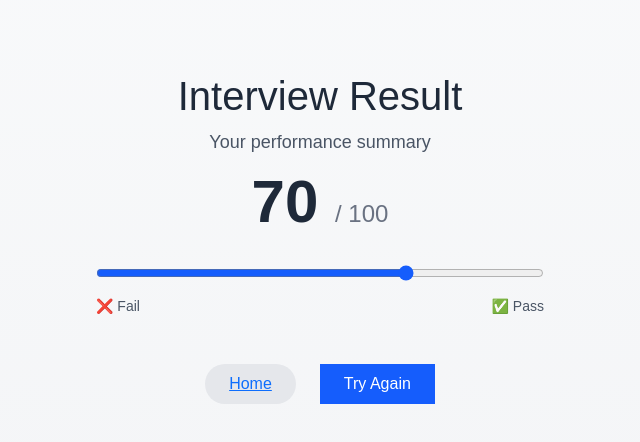
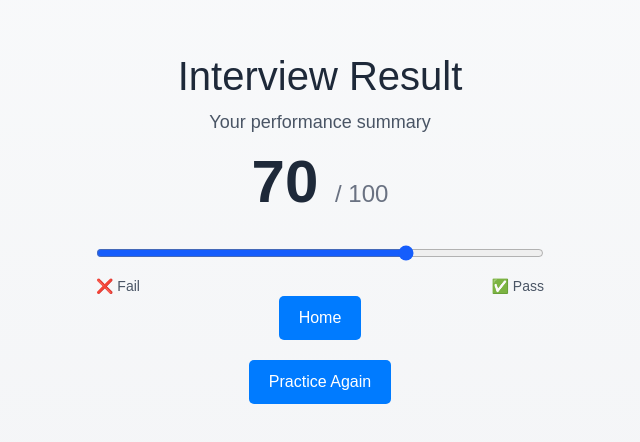
Before and after one commit to jktakeshi/Toky, a Next.js app: page /result in a window 1280 px wide. Shown: the part 162-604 px from the top of the page, without its empty margins (320-960 px from the left). Built offline with nearby package versions, Linux system fonts and the light colour scheme.

Commit message:
fixed result screen buttons

```diff
--- /dev/null
+++ b/src/app/result/page.module.css
@@ -0,0 +1,10 @@
+.button {
+  padding: 10px 20px;
+  margin-bottom: 20px;
+  background-color: #007bff;
+  color: white;
+  border: none;
+  border-radius: 5px;
+  font-size: 1rem;
+  cursor: pointer;
+}
--- a/src/app/result/page.tsx
+++ b/src/app/result/page.tsx
@@ -1,9 +1,11 @@
 "use client";
 
 import React, { useState } from "react";
-import Link from "next/link";
+import { useRouter } from "next/navigation";
+import styles from './page.module.css';
 
 export default function ResultsPage() {
+  const router = useRouter();
   const [score, setScore] = useState(70); // default example score (0–100)
 
   return (
@@ -35,22 +37,16 @@ export default function ResultsPage() {
         </div>
       </div>
 
-      {/* Buttons */}
-      <div className="flex gap-6 mt-12">
-        <Link
-          href="/welcome"
-          className="px-6 py-2 bg-gray-200 dark:bg-gray-700 rounded-full text-gray-800 dark:text-gray-200 font-medium hover:bg-gray-300 dark:hover:bg-gray-600 transition"
-        >
-          Home
-        </Link>
-
-        <button
-          onClick={() => setScore(0)}
-          className="px-6 py-2 bg-blue-600 hover:bg-blue-700 text-white font-medium rounded-full transition"
-        >
-          Try Again
-        </button>
-      </div>
+      <button
+            onClick={() => router.push("/")}
+            className={styles.button}>
+            Home
+      </button>
+      <button
+            onClick={() => router.push("/interview")}
+            className={styles.button}>
+            Practice Again
+      </button>
     </div>
   );
 }
```
